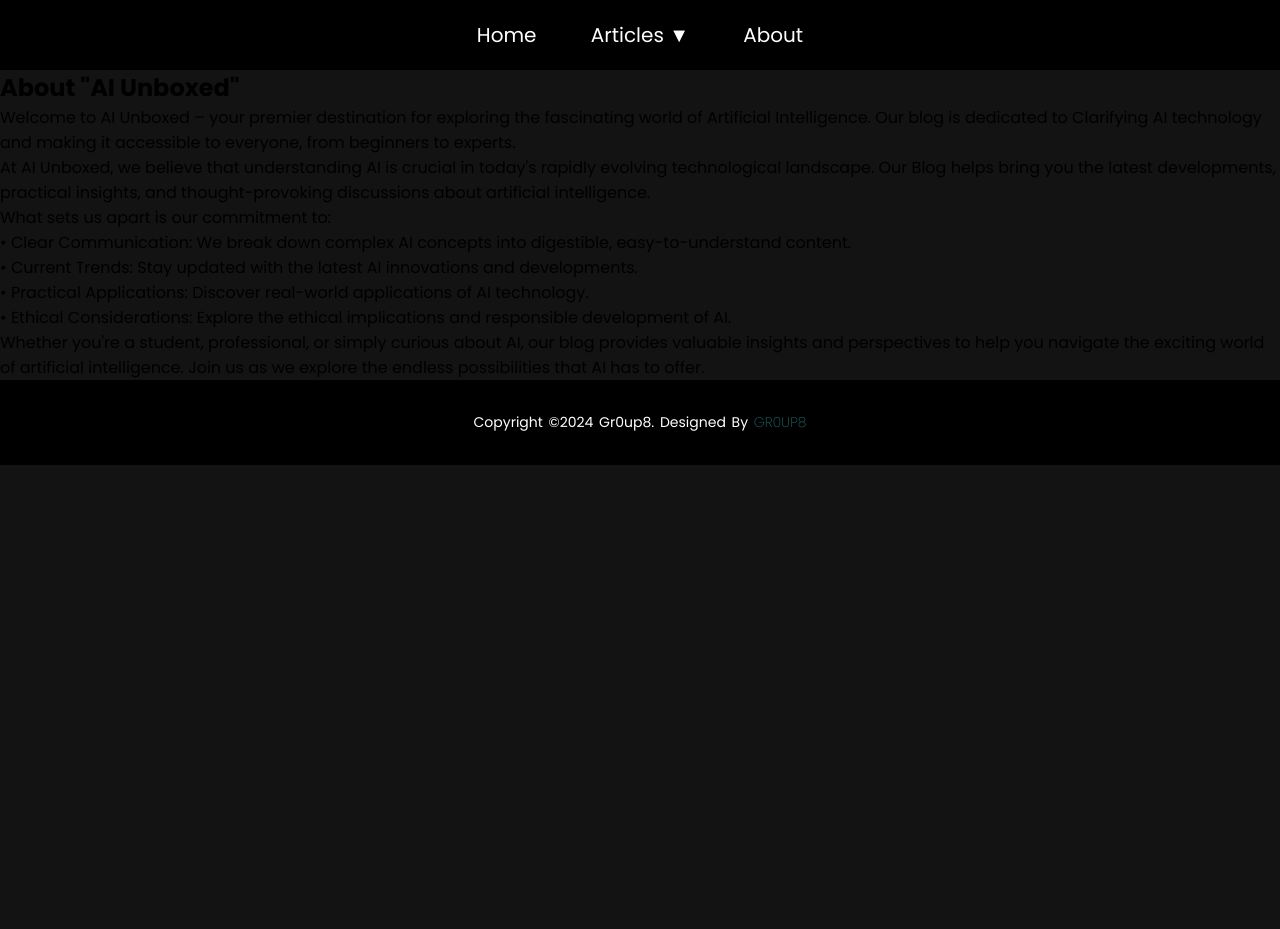
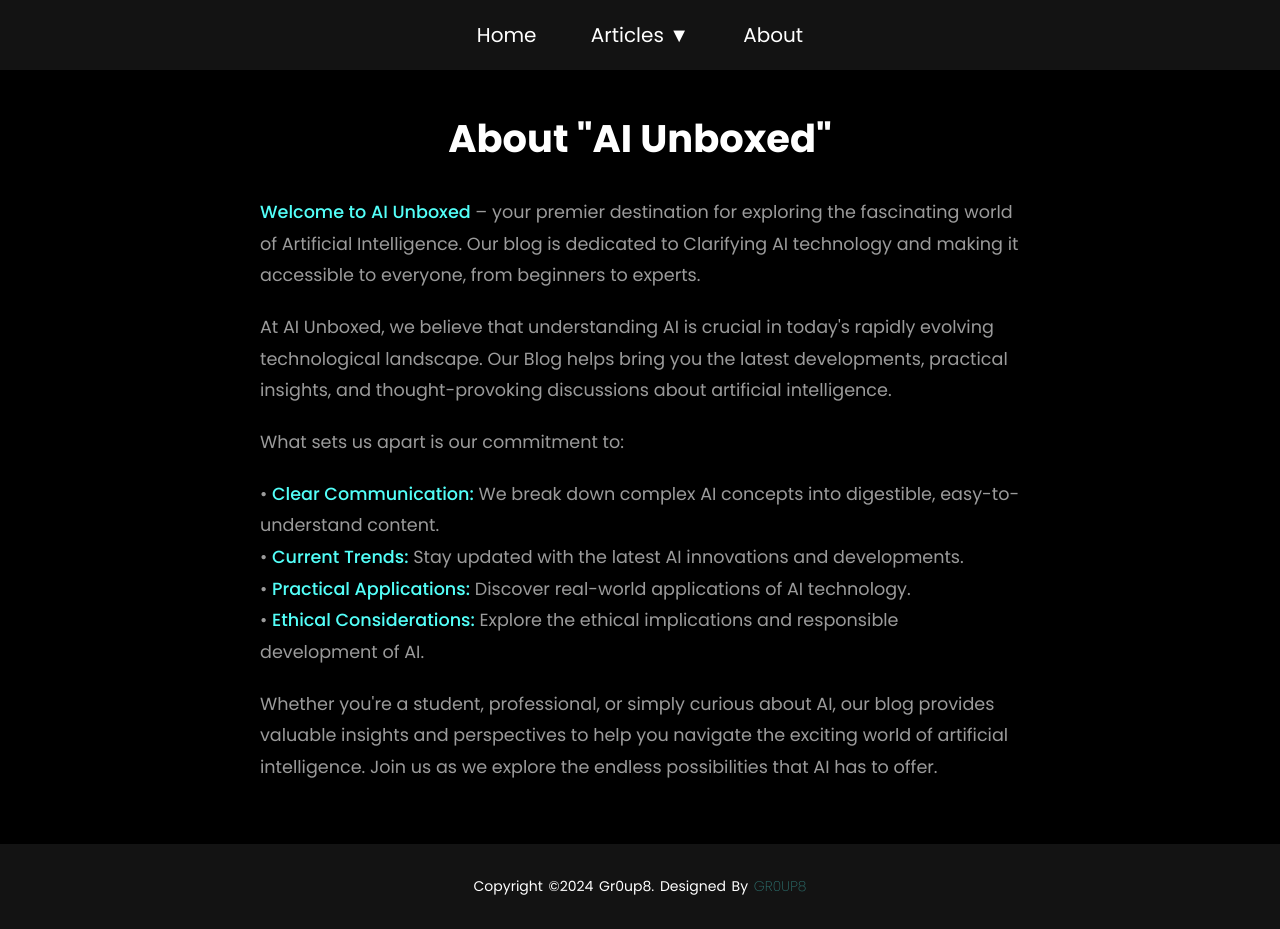
Before and after one commit to Zankcry/Blog-Website, a plain HTML site: page about.html in a window 1280 px wide. Before the commit the page ends 800 px from the top, so only its background shows below. Drawn offline with Linux system fonts and the light colour scheme.

Commit message:
Add files via upload

```diff
--- a/css/page.css
+++ b/css/page.css
@@ -13,7 +13,7 @@ a{
 
 ul {
     list-style: none;
-    background-color: #000000;
+    background-color: #131313;
     display: inline-block;
     padding: 0;
     margin: 0;
@@ -24,7 +24,7 @@ body{
 }
 
 nav {
-    background-color: #000000;
+    background-color: #131313;
     display: flex;
     justify-content: center;
     width: 100%;
@@ -134,6 +134,11 @@ section{
     height: 420px;
     object-fit: cover;
     object-position: center;
+    transition: transform 0.3s ease;
+}
+
+.header-img:hover{
+    transform: scale(1.1);
 }
 
 .post-content{
@@ -152,7 +157,7 @@ section{
 }
 
 .footer-bottom{
-    background: #000000;
+    background: #131313;
     width: 100vw;
     padding: 20px 0;
     text-align: center;
--- a/css/style.css
+++ b/css/style.css
@@ -11,14 +11,14 @@ a{
 
 ul {
     list-style: none;
-    background-color: #000000;
+    background-color: #131313;
     display: inline-block;
     padding: 0;
     margin: 0;
 }
 
 nav {
-    background-color: #000000;
+    background-color: #131313;
     display: flex;
     justify-content: center;
     width: 100%;
@@ -74,7 +74,7 @@ body {
     margin: 0px;
     padding: 0px;
     font-family: 'Poppins';
-    background-color: #131313;
+    background-color: #000000;
 }
 
 /*-- Blog --*/
@@ -114,7 +114,7 @@ body {
 
 .blog-box{
     width: 450px;
-    background-color: #000000;
+    background-color: #131313;
     margin: 20px;
 }
 
@@ -128,6 +128,11 @@ body {
     height: 100%;
     object-fit: cover;
     object-position: center;
+    transition: transform 0.3s ease;
+}
+
+.blog-img img:hover{
+    transform: scale(1.1);
 }
 
 .blog-text{
@@ -155,9 +160,6 @@ body {
 .blog-text p{
     color: #9b9b9b;
     font-size: 0.9rem;
-    display: -webkit-box;
-    -webkit-line-clamp: 3;
-    -webkit-box-orient: horizontal;
     overflow: hidden;
     text-overflow: ellipsis;
     margin: 20px 0px;
@@ -172,10 +174,39 @@ body {
     transition: all ease 0.3s;
 }
 
+/* About */
+
+.about-section {
+    max-width: 800px;
+    margin: 0 auto;
+    padding: 40px 20px;
+    color: #ffffff;
+    min-height: calc(100vh - 150px);
+}
+
+.about-section h1 {
+    color: #ffffff;
+    font-size: 2.4rem;
+    margin-bottom: 30px;
+    text-align: center;
+}
+
+.about-section p {
+    color: #9b9b9b;
+    font-size: 1.1rem;
+    line-height: 1.8;
+    margin-bottom: 20px;
+}
+
+.highlight {
+    color: #53fff9;
+    font-weight: 500;
+}
+
 /* Footer */
 
 .footer-bottom{
-    background: #000000;
+    background: #131313;
     width: 100vw;
     padding: 20px 0;
     text-align: center;
```
